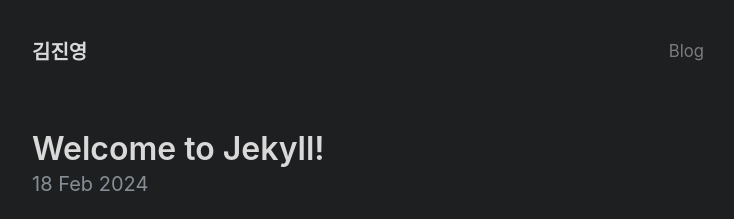
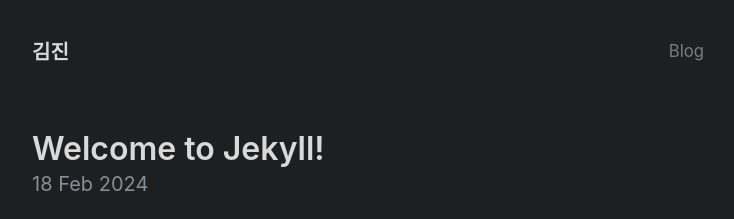
Before and after one commit to iamsalty77/iamsalty77.github.io, a Jekyll site: the page built from index.html, in a window 1280 px wide. Shown: the top 219 px of the page, without its empty margins (272-1006 px from the left). Built offline with Jekyll 4.4.1, drawn with Linux system fonts in a browser that asks for light colours; the list of posts is cut into pages by our own code.

Commit message:
third start

```diff
--- a/_config.yml
+++ b/_config.yml
@@ -1,5 +1,5 @@
 # Setup
-title: 김진영
+title: 김진
 paginate: 1
 baseurl: ""
 permalink: pretty
```
